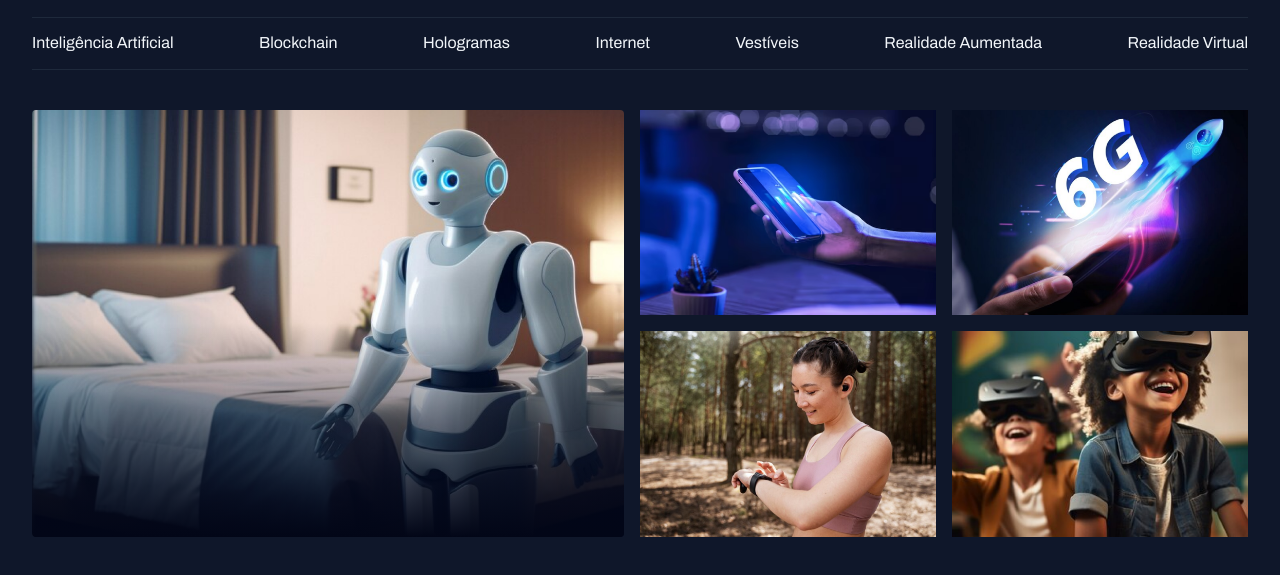
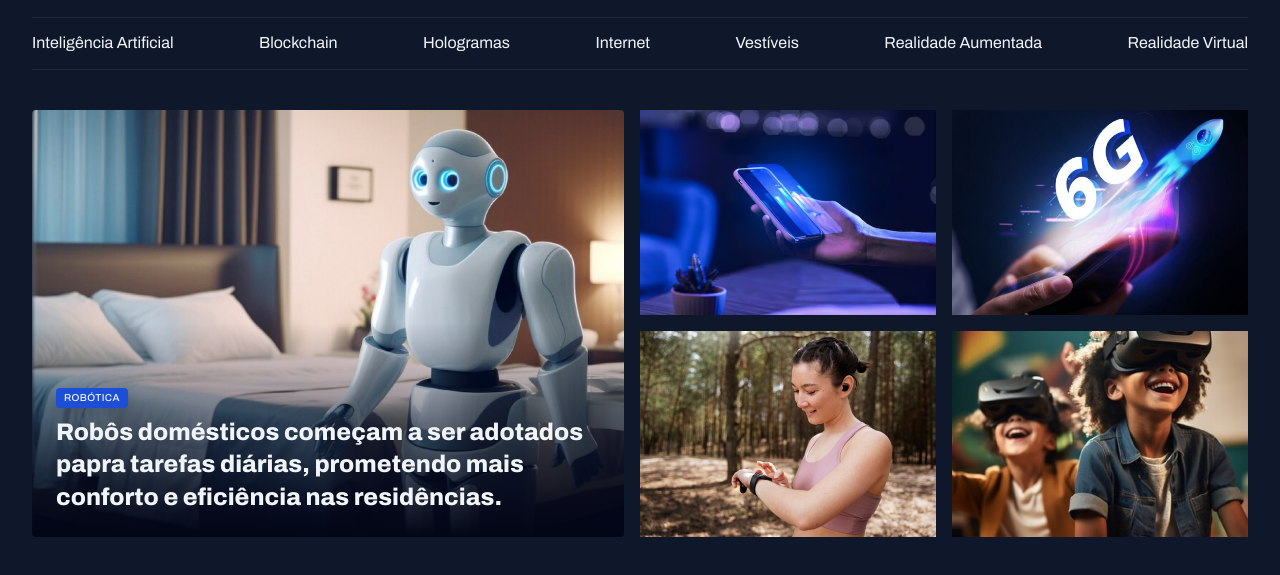
Before and after one commit to thales-castro/fullstack-projeto-portal-de-noticias, a plain HTML site: page index.html in a window 1280 px wide. Shown: the part 61-636 px from the top of the page. Drawn offline with Linux system fonts and the light colour scheme.

Commit message:
ajustando card

```diff
--- a/index.html
+++ b/index.html
@@ -47,9 +47,16 @@
 
     <main class="grid container">
       <section id="featured" class="grid grid-flow-col gap-16">
-        <div class="card">
+        <figure class="card">
           <img src="assets/images/Image 01.png" alt="" />
-        </div>
+          <figcaption>
+            <span class="content-tag">Robótica</span>
+            <h2 class="text-2xl">
+              Robôs domésticos começam a ser adotados papra tarefas diárias,
+              prometendo mais conforto e eficiência nas residências.
+            </h2>
+          </figcaption>
+        </figure>
         <div class="grid grid-cols-2 gap-16">
           <img src="assets/images/Image 02.png" alt="" />
           <img src="assets/images/Image 03.png" alt="" />
--- a/styles/global.css
+++ b/styles/global.css
@@ -54,3 +54,15 @@ img {
 main {
   margin-top: 40px;
 }
+
+.content-tag {
+  display: inline-block;
+  background-color: var(--brand-color-dark);
+  padding: 4px 8px;
+  border-radius: 4px;
+  font: 500 10px/1.2 var(--font-family);
+  text-transform: uppercase;
+  letter-spacing: 0.04em;
+  color: var(--text-color-primary);
+  box-shadow: 0px 4px 16px rgba(2, 6, 23, 0.251);
+}
--- a/styles/sections.css
+++ b/styles/sections.css
@@ -7,7 +7,7 @@
 
 .card {
   border-radius: 4px;
-  overflow: hidden; /*transbordamento*/
+  overflow: hidden; /* transbordamento */
   position: relative;
 
   &::before {
@@ -17,4 +17,13 @@
     top: 50%;
     background: linear-gradient(180deg, transparent 0%, #020617);
   }
+
+  figcaption {
+    position: absolute;
+    bottom: 0;
+    padding: 24px;
+    h2 {
+      margin-top: 8px;
+    }
+  }
 }
--- a/styles/utility.css
+++ b/styles/utility.css
@@ -15,3 +15,15 @@ aplicar o grid */
 .gap-16 {
   gap: 16px;
 }
+
+.text-2xl {
+  font: var(--h1);
+}
+
+.text-xl {
+  font: var(--h2);
+}
+
+.text-lg {
+  font: var(--h3);
+}
```
